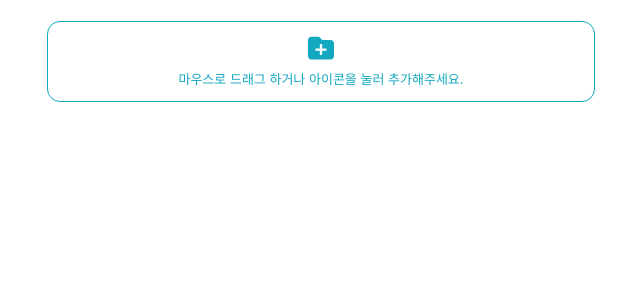
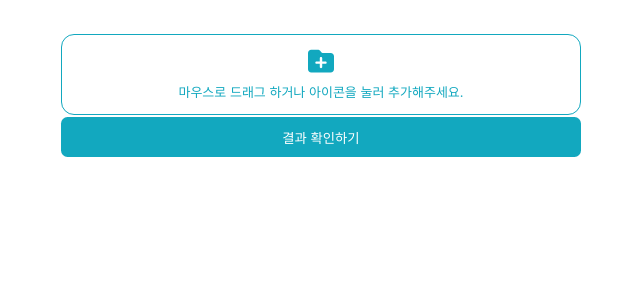
Before and after one commit to yougyung/PDF-Viewer, a React (Create React App) app: page / in a window 1280 px wide. Shown: the top 300 px of the page, without its empty margins (319-959 px from the left). Built offline with nearby package versions, Linux system fonts and the light colour scheme.

Commit message:
feat: 파일 전송 기능 구현

```diff
--- a/src/App.tsx
+++ b/src/App.tsx
@@ -1,9 +1,27 @@
-import UploadPDF from './components/common/upload-pdf/upload-pdf';
+import { useState } from 'react';
+import UploadPdf from './components/common/upload-pdf/upload-pdf';
+import './style/app.scss';
 
 function App() {
+  const [uploadFile, setUploadFile] = useState<File | null>(null);
+
+  const handleSubmit = (event: React.FormEvent<HTMLFormElement>): void => {
+    event.preventDefault();
+    const formData = new FormData(event.currentTarget);
+    const file = formData.get('file');
+    if (file && file instanceof File) {
+      setUploadFile(file);
+    }
+  };
+
   return (
     <div className="App">
-      <UploadPDF />
+      <form className="Submit" onSubmit={handleSubmit}>
+        <UploadPdf />
+        <button className="Submit__Button" type="submit">
+          결과 확인하기
+        </button>
+      </form>
     </div>
   );
 }
--- /dev/null
+++ b/src/style/app.scss
@@ -0,0 +1,20 @@
+@import './index.scss';
+
+.Submit {
+  position: relative;
+  max-width: 40rem;
+  padding: 1rem;
+  margin: auto;
+
+  &__Button {
+    background-color: $primary;
+    padding: 0.5rem;
+    color: white;
+    width: 100%;
+    max-width: 40rem;
+    padding: 0.8rem;
+    margin: 0.2rem 0;
+    border: none;
+    border-radius: 0.5rem;
+  }
+}
```
